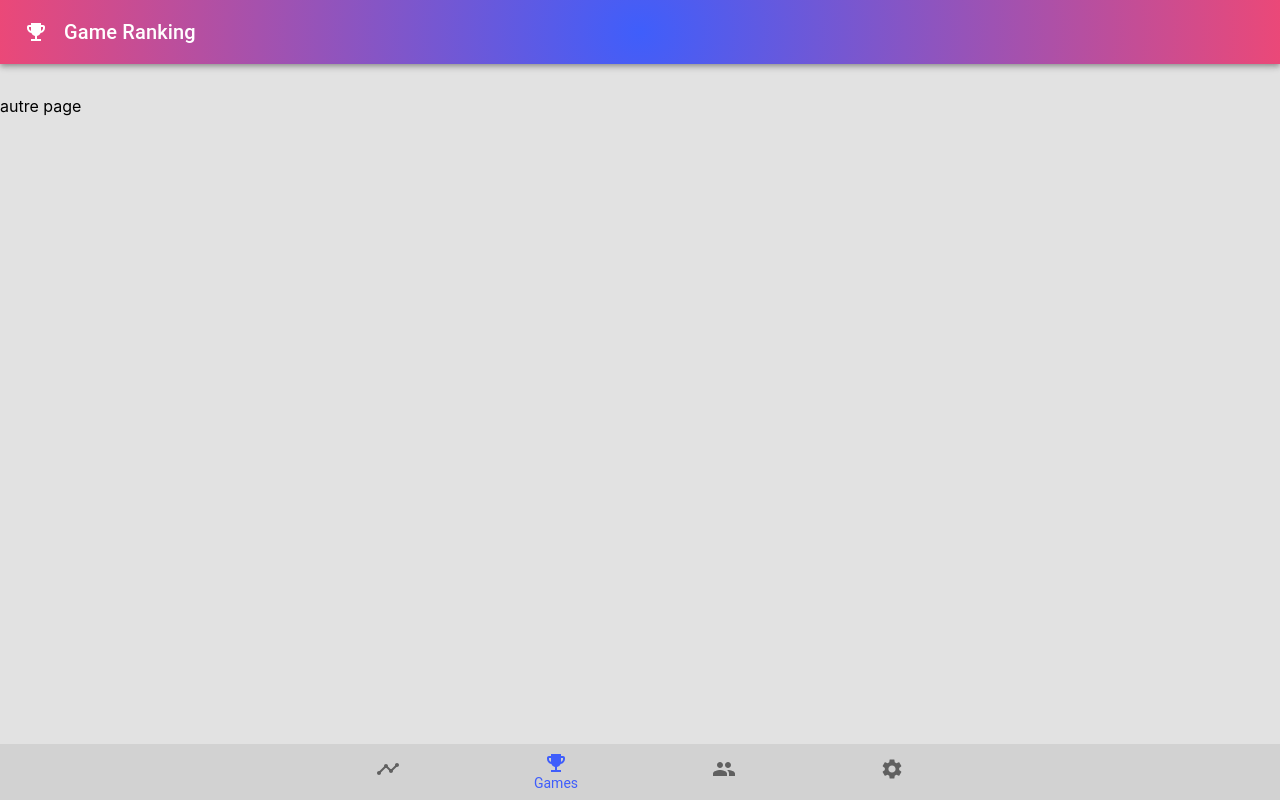
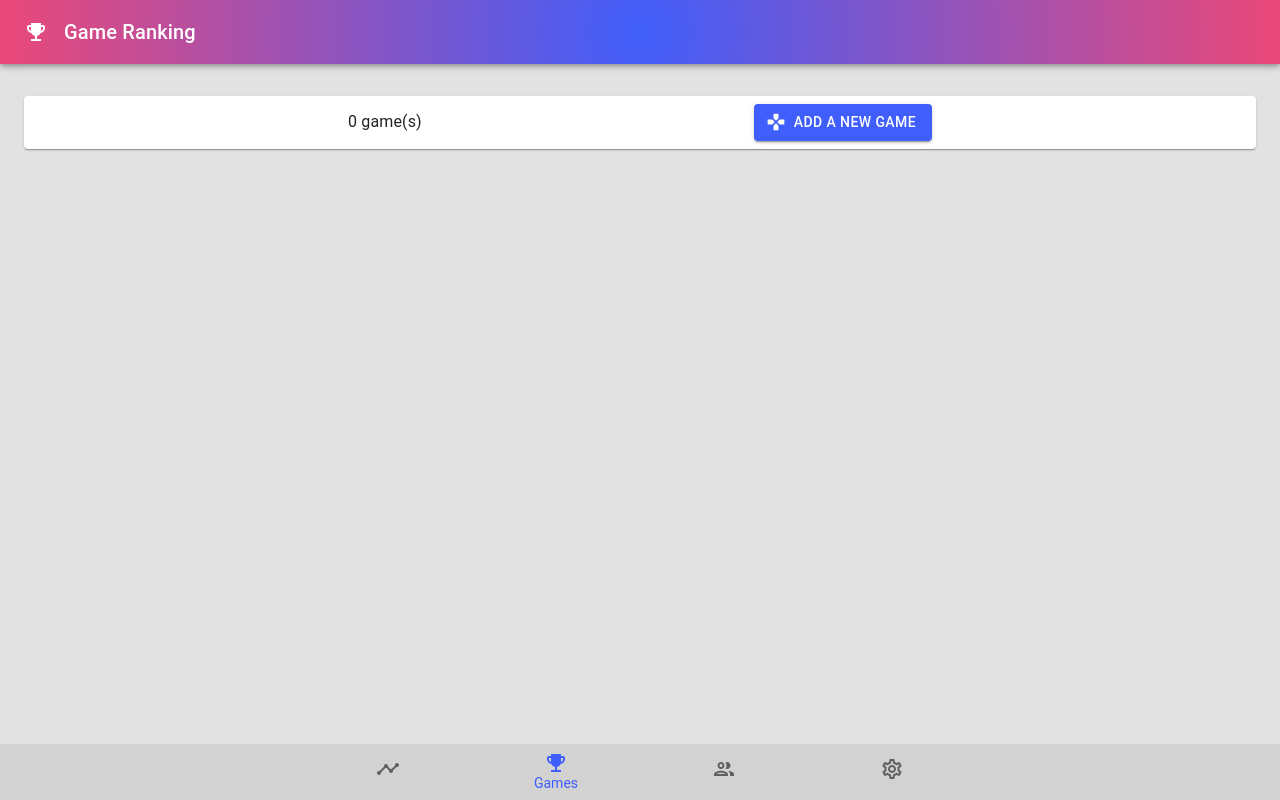
Before and after one commit to StephaneBranly/game-ranking, a React (Create React App) app: page / in a window 1280 px wide. Both pictures are taken after a click on the button "Games". Built offline with nearby package versions, Linux system fonts and the light colour scheme.

Commit message:
add: game page

```diff
--- a/src/App.js
+++ b/src/App.js
@@ -25,15 +25,8 @@ const useStyles = makeStyles((theme) =>
 
 function App() {
   let datatmp = {
-    players:
-    [
-      {
-        uuid: "1b9d6bcd-bbfd-4b2d-9b5d-ab8dfbbd4bed",
-        username: "BranlySt",
-        last_update: "202108291455",
-        color: "#AAFB00",
-      }
-    ]
+    players: [],
+    games: []
   }
 
   const [value, setValue] = React.useState('summary');
--- a/src/components/footer/Footer.js
+++ b/src/components/footer/Footer.js
@@ -6,9 +6,13 @@ import {
 import BottomNavigation from '@material-ui/core/BottomNavigation';
 import BottomNavigationAction from '@material-ui/core/BottomNavigationAction';
 import Group from '@material-ui/icons/Group';
+import GroupOutlined from '@material-ui/icons/GroupOutlined';
 import Timeline from '@material-ui/icons/Timeline';
+import TimelineOutlined from '@material-ui/icons/TimelineOutlined';
 import EmojiEvents from '@material-ui/icons/EmojiEvents';
+import EmojiEventsOutlined from '@material-ui/icons/EmojiEventsOutlined';
 import Settings from '@material-ui/icons/Settings';
+import SettingsOutlined from '@material-ui/icons/SettingsOutlined';
 
 const useStyles = makeStyles((theme) =>
 createStyles({
@@ -25,12 +29,13 @@ createStyles({
 export default function Footer(props){
   const classes = useStyles();
 
+  const currentPage = props.currentPage;
   return (
-    <BottomNavigation value={props.currentPage} onChange={props.handleChangeCurrentPage} className={classes.root}>
-      <BottomNavigationAction label="Summary" value="summary" icon={<Timeline />} />
-      <BottomNavigationAction label="Games" value="games" icon={<EmojiEvents />} />
-      <BottomNavigationAction label="Players" value="players" icon={<Group />} />
-      <BottomNavigationAction label="Settings" value="settings" icon={<Settings />} />
+    <BottomNavigation value={currentPage} onChange={props.handleChangeCurrentPage} className={classes.root}>
+      <BottomNavigationAction label="Summary" value="summary" icon={currentPage === "summary" ? <Timeline /> : <TimelineOutlined />} />
+      <BottomNavigationAction label="Games" value="games" icon={currentPage === "games" ? <EmojiEvents /> : <EmojiEventsOutlined />} />
+      <BottomNavigationAction label="Players" value="players" icon={currentPage === "players" ? <Group /> : <GroupOutlined />} />
+      <BottomNavigationAction label="Settings" value="settings" icon={currentPage === "settings" ? <Settings /> : <SettingsOutlined />} />
     </BottomNavigation>
   );
 }
--- a/src/components/pages/Pages.js
+++ b/src/components/pages/Pages.js
@@ -2,11 +2,11 @@ import React from 'react';
 import Summary from "./summary/Summary"
 import Players from "./players/Players"
 import Settings from "./settings/Settings"
+import Games from "./games/Games"
 import {
   makeStyles,
   createStyles,
 } from "@material-ui/core";
-import { LocalConvenienceStoreOutlined } from '@material-ui/icons';
 
 
 const useStyles = makeStyles((theme) =>
@@ -20,17 +20,18 @@ createStyles({
 export default function Pages(props){
   const classes = useStyles();
 
-
   const renderPage = (props) => {
     switch(props.currentPage) {
         case 'summary':
           return <Summary></Summary>;
         case 'players':
-            return <Players data={props.data} setData={props.setData}></Players>;
+          return <Players data={props.data} setData={props.setData}></Players>;
         case 'settings':
-            return <Settings handlerSaveData={props.handlerSaveData} handlerLoadData={props.handlerLoadData}></Settings>;
+          return <Settings handlerSaveData={props.handlerSaveData} handlerLoadData={props.handlerLoadData}></Settings>;
+        case 'games':
+          return <Games data={props.data} setData={props.setData}></Games>
         default:
-            return "autre page";
+          return "autre page";
       }
   };
 
--- /dev/null
+++ b/src/components/pages/games/GameCard.js
@@ -0,0 +1,79 @@
+import React from 'react';
+import {
+  makeStyles,
+  createStyles,
+  Card,
+  Grid,
+  ClickAwayListener,
+  InputBase
+} from "@material-ui/core";
+
+const useStyles = makeStyles((theme) =>
+createStyles({
+    Padding: {
+        padding: theme.spacing(2),
+    },
+    first: {
+        color: "#FFD700",
+    },
+    second: {
+        color: "#C0C0C0",
+
+    },
+    third: {
+        color: "#cd7f32",
+    },
+    ColorPicker: {
+        position: "absolute",
+        zIndex: 2
+    },
+    Name: {
+        paddingLeft: theme.spacing(1),
+        paddingRight: theme.spacing(1),
+        borderRadius: theme.spacing(1),
+        margin: "0px",
+        border: "1px solid rgba(0,0,0,0.1)",
+        width: theme.spacing(17)
+    }
+}),
+);
+
+export default function GameCard(props){
+  const classes = useStyles();
+
+  const [gamename, setGamename] = React.useState(props.game.gamename);
+
+  const handleChangeGamename = () => {
+    let new_data = Object.assign({}, props.game);
+    new_data.gamename = gamename;
+    props.changeGameData(new_data, props.game.uuid);
+  }
+
+  return (
+    <Grid item spacing={1}>
+        <Card className={classes.Padding}>
+            <Grid
+                container
+                direction="row"
+                justify="space-between"
+                alignItems="baseline"
+            >
+                <Grid item>
+                    <Grid
+                        container
+                        direction="row"
+                        justify="space-between"
+                        alignItems="baseline"
+                        spacing={1}
+                    >
+                        <Grid item>
+                                <ClickAwayListener onClickAway={() => handleChangeGamename()}><InputBase className={classes.Name} onChange={(e) => setGamename(e.target.value)} label="gamename" defaultValue={props.game.gamename}/></ClickAwayListener>
+                        </Grid>
+                    </Grid>
+                </Grid>
+            </Grid>
+        </Card>
+    </Grid>
+
+  );
+}
--- /dev/null
+++ b/src/components/pages/games/Games.js
@@ -0,0 +1,48 @@
+import React from 'react';
+import {
+  makeStyles,
+  createStyles,
+  Container,
+  Grid,
+  Card,
+  Button,
+} from "@material-ui/core";
+import GamesHeader from './GamesHeader';
+import GameCard from './GameCard';
+
+const useStyles = makeStyles((theme) =>
+createStyles({
+    padding: {
+        padding: theme.spacing(1),
+    }
+}),
+);
+
+export default function Games(props){
+    const classes = useStyles();
+
+    const renderGameCards = games => {
+        return (games.map((game) => <GameCard game={game} changeGameData={changeGameData}></GameCard>))
+    };
+
+    const changeGameData = (data, uuid) => {
+        let new_data = Object.assign({}, props.data);
+        new_data.games.map(el => (el.uuid === uuid ? Object.assign(el, data) : el))
+        props.setData(new_data);
+    }
+
+    return (
+        <Container>
+        <Grid
+            container
+            direction="column"
+            justify="flex-start"
+            alignItems="stretch"
+            spacing={1}
+        >
+            <GamesHeader data={props.data} setData={props.setData}></GamesHeader>
+            {renderGameCards(props.data.games)}
+       </Grid>
+    </Container>
+  );
+}
--- a/src/components/pages/players/SummaryPlayers.js
+++ b/src/components/pages/games/GamesHeader.js
@@ -7,7 +7,7 @@ import {
   Card,
   Button,
 } from "@material-ui/core";
-import PersonAdd from '@material-ui/icons/PersonAdd';
+import Games from '@material-ui/icons/Games';
 import { uuid } from 'uuidv4';
 
 const useStyles = makeStyles((theme) =>
@@ -18,7 +18,7 @@ createStyles({
 }),
 );
 
-export default function SummaryPlayers(props){
+export default function GamesHeader(props){
   const classes = useStyles();
 
 
@@ -27,10 +27,10 @@ export default function SummaryPlayers(props){
     var randomColor = require('randomcolor'); // import the script
     var color = randomColor();
     let new_data = Object.assign({}, props.data);  // creating copy of state variable jasper
-    new_data.players.push(
+    new_data.games.push(
       {
         uuid: uuid(),
-        username: "New Player",
+        username: "New game",
         last_update: "202108291455",
         color: color,
       });
@@ -49,16 +49,16 @@ export default function SummaryPlayers(props){
             spacing={2}
             className={classes.root}
           >
-            <Grid item><Typography>{props.data.players.length} player(s)</Typography></Grid>
+            <Grid item><Typography>{props.data.games.length} game(s)</Typography></Grid>
             <Grid item>
               <Button
                 variant="contained"
                 color="primary"
                 className={classes.button}
-                startIcon={<PersonAdd />}
+                startIcon={<Games />}
                 onClick={() => addPlayer()}
               >
-                Add a new player
+                Add a new game
               </Button>
             </Grid>
           </Grid>
--- a/src/components/pages/players/PlayerCard.js
+++ b/src/components/pages/players/PlayerCard.js
@@ -41,6 +41,7 @@ createStyles({
         borderRadius: theme.spacing(1),
         margin: "0px",
         border: "1px solid rgba(0,0,0,0.1)",
+        width: theme.spacing(17)
     }
 }),
 );
--- a/src/components/pages/players/Players.js
+++ b/src/components/pages/players/Players.js
@@ -6,7 +6,7 @@ import {
   Grid,
 
 } from "@material-ui/core";
-import SummaryPlayers from './SummaryPlayers'
+import PlayersHeader from './PlayersHeader'
 import PlayerCard from './PlayerCard'
 
 const useStyles = makeStyles((theme) =>
@@ -37,7 +37,7 @@ export default function Players(props){
             alignItems="stretch"
             spacing={1}
         >
-            <SummaryPlayers data={props.data} setData={props.setData}></SummaryPlayers>
+            <PlayersHeader data={props.data} setData={props.setData}></PlayersHeader>
             {renderPlayerCards(props.data.players)}
        </Grid>
     </Container>
--- /dev/null
+++ b/src/components/pages/players/PlayersHeader.js
@@ -0,0 +1,68 @@
+import React from 'react';
+import {
+  makeStyles,
+  createStyles,
+  Grid,
+  Typography,
+  Card,
+  Button,
+} from "@material-ui/core";
+import PersonAdd from '@material-ui/icons/PersonAdd';
+import { uuid } from 'uuidv4';
+
+const useStyles = makeStyles((theme) =>
+createStyles({
+  root: {
+    padding: theme.spacing(1),
+  },
+}),
+);
+
+export default function PlayersHeader(props){
+  const classes = useStyles();
+
+
+  const addPlayer = () => {
+
+    var randomColor = require('randomcolor'); // import the script
+    var color = randomColor();
+    let new_data = Object.assign({}, props.data);  // creating copy of state variable jasper
+    new_data.players.push(
+      {
+        uuid: uuid(),
+        username: "New Player",
+        last_update: "202108291455",
+        color: color,
+      });
+    props.setData(new_data);
+  }
+
+
+  return (
+    <Grid item>
+        <Card>
+          <Grid
+            container
+            direction="row"
+            justify="space-evenly"
+            alignItems="baseline"
+            spacing={2}
+            className={classes.root}
+          >
+            <Grid item><Typography>{props.data.players.length} player(s)</Typography></Grid>
+            <Grid item>
+              <Button
+                variant="contained"
+                color="primary"
+                className={classes.button}
+                startIcon={<PersonAdd />}
+                onClick={() => addPlayer()}
+              >
+                Add a new player
+              </Button>
+            </Grid>
+          </Grid>
+       </Card>
+    </Grid>
+  );
+}
--- a/src/components/pages/summary/Summary.js
+++ b/src/components/pages/summary/Summary.js
@@ -50,7 +50,7 @@ export default function Summary(props){
             justify="space-evenly"
             alignItems="baseline"
             >
-                <Grid item><Typography>Best player</Typography></Grid><Grid item><Badge><EmojiEvents/></Badge></Grid></Grid></Paper>
+                <Grid item><Typography>Silver player</Typography></Grid><Grid item><Badge><EmojiEvents/></Badge></Grid></Grid></Paper>
             </Grid>
             <Grid item><Paper className={classes.first}><Grid
             container
@@ -58,7 +58,7 @@ export default function Summary(props){
             justify="space-evenly"
             alignItems="baseline"
             >
-                <Grid item><Typography>Best player</Typography></Grid><Grid item><Badge><EmojiEvents/></Badge></Grid></Grid></Paper>
+                <Grid item><Typography>Gold player</Typography></Grid><Grid item><Badge><EmojiEvents/></Badge></Grid></Grid></Paper>
             </Grid>
             <Grid item><Paper className={classes.third}><Grid
             container
@@ -66,7 +66,7 @@ export default function Summary(props){
             justify="space-evenly"
             alignItems="baseline"
             >
-                <Grid item><Typography>Best player</Typography></Grid><Grid item><Badge><EmojiEvents/></Badge></Grid></Grid></Paper>
+                <Grid item><Typography>Bronze player</Typography></Grid><Grid item><Badge><EmojiEvents/></Badge></Grid></Grid></Paper>
             </Grid>
 
         </Grid>
```
